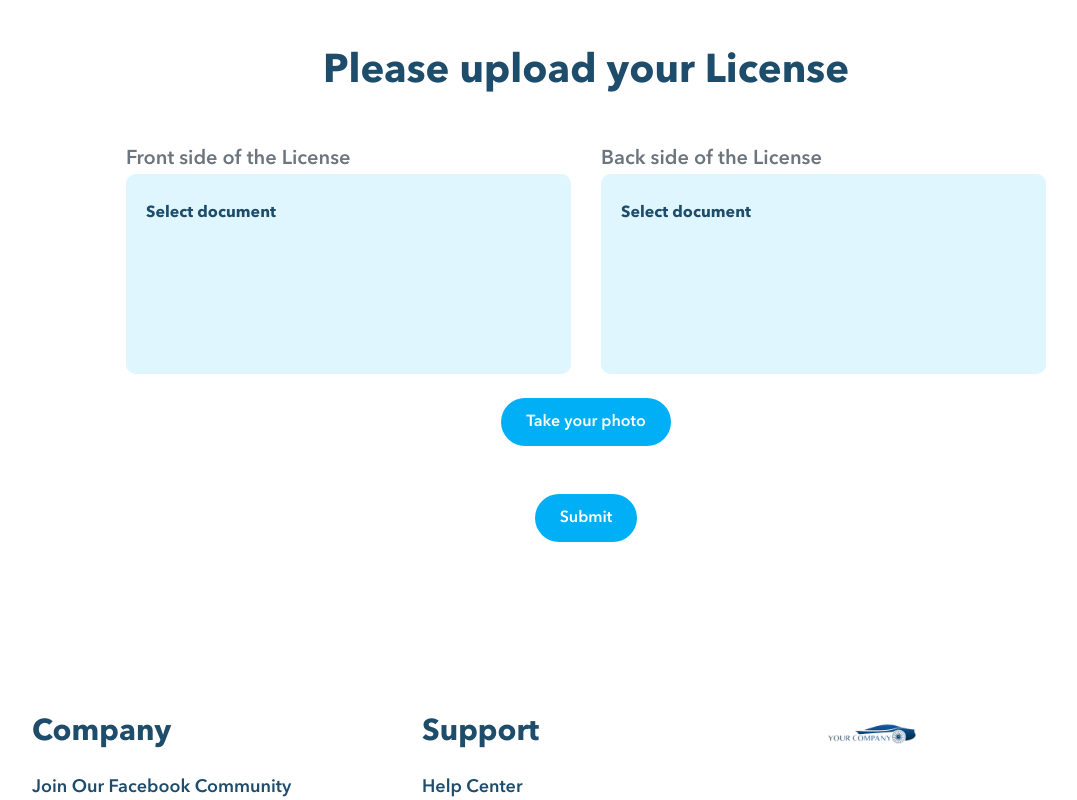
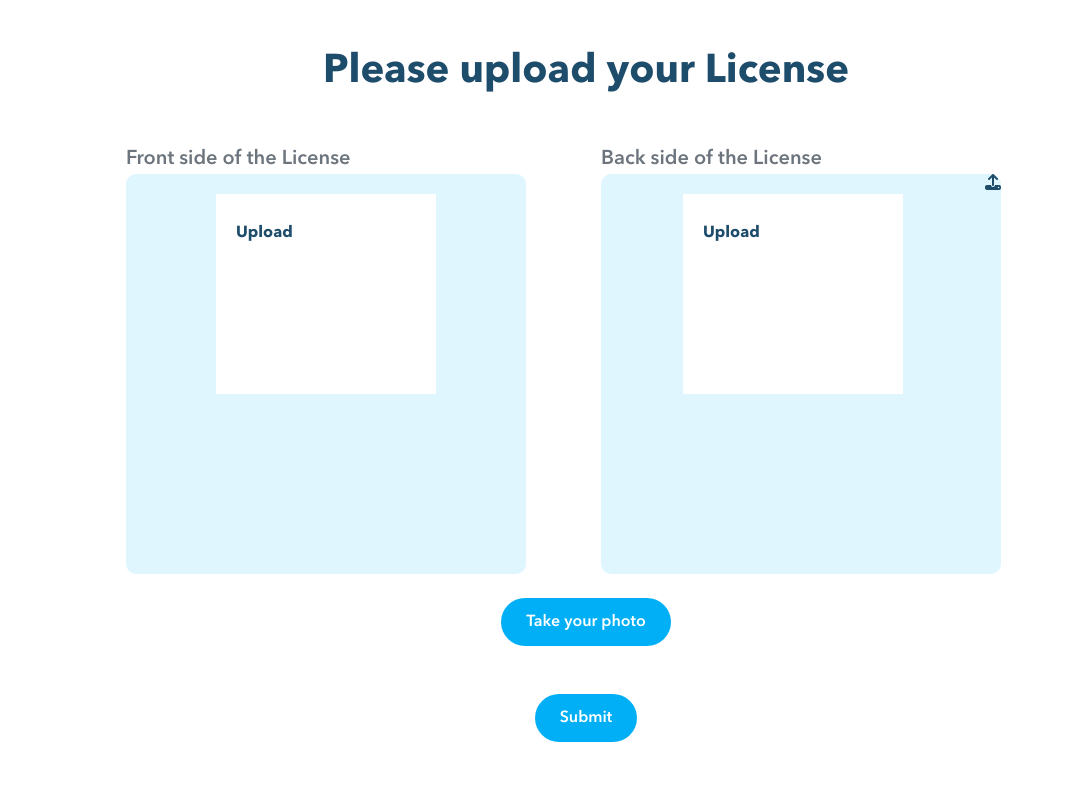
Before and after one commit to rajatgouri/blabla, a React (Create React App) app in the folder frontend/: page /license in a window 1280 px wide. Shown: the top 800 px of the page, without its empty margins (54-1131 px from the left). Built offline with nearby package versions, Linux system fonts and the light colour scheme.

Commit message:
Refractored

```diff
--- a/frontend/src/components/Auth/Signup/License/License.css
+++ b/frontend/src/components/Auth/Signup/License/License.css
@@ -5,11 +5,12 @@
   font-size: 1rem;
   font-weight: 400;
   line-height: 1.5;
+  margin-top: 50px;
   color: var(--primaryColor);
   background-color: var(--tertiaryColor);
   background-clip: padding-box;
   border: none;
-  border-radius: 10px;
+  margin: 20px auto;
 }
 
 input#form-upload-button {
@@ -27,6 +28,12 @@ input[type="file"] {
   outline: none !important;
 }
 
+.file-container {
+  background-color: var(--tertiaryColor);
+  height: 400px;
+  width: 400px;
+}
+
 .custom-file-input {
   display: block;
   width: 100%;
@@ -35,10 +42,9 @@ input[type="file"] {
   font-weight: 400;
   line-height: 1.5;
   color: var(--primaryColor);
-  background-color: var(--tertiaryColor) !important;
+  background-color: white !important;
   background-clip: padding-box;
   border: none;
-  border-radius: 10px;
   opacity: 1;
   display: flex;
   justify-content: center;
@@ -49,8 +55,14 @@ input[type="file"] {
 .custom-file-input::-webkit-file-upload-button {
   visibility: hidden;
 }
+
+.image-container{
+  height: 200px;
+  width: 220px;
+  margin: 20px auto;
+}
 .custom-file-input::before {
-  content: "Select document";
+  content: "Upload";
   height: 100%;
   color: var(--primaryColor);
   display: inline-block;
--- a/frontend/src/components/Auth/Signup/License/License.jsx
+++ b/frontend/src/components/Auth/Signup/License/License.jsx
@@ -29,13 +29,13 @@ function License() {
                       <p className="font-demi text-muted mt-4 font-20 mobile-center">
                         Front side of the License
                       </p>
-                      <div className="input-group">
-                      {fileOne ? <img src={fileOne} className="img-fluid w-100 h-100 p-4" style={{background: '#e0f6ff', borderRadius: '10px'}}/> : <input
+                      <div className="input-group file-container">
+                      {fileOne ? <div className="image-container"><img src={fileOne} className="img-fluid w-100 h-100 p-4" style={{background: '#e0f6ff', borderRadius: '10px'}}/> </div> : <input
                           type="file"
                           value=""
                           onChange={(e) => setFileOne(URL.createObjectURL(e.target.files[0]))}
                           className="form-control-upload custom-file-input"
-                          style={{ height: "200px" }}
+                          style={{ height: "200px" , width: "220px" }}
                         />}
 
                       </div>
@@ -46,14 +46,15 @@ function License() {
                       <p className="font-demi text-muted mt-4 font-20 mobile-center">
                         Back side of the License
                       </p>
-                      <div className="input-group">
-                      {fileTwo ? <img src={fileTwo} className="img-fluid w-100 h-100 p-4" style={{background: '#e0f6ff', borderRadius: '10px'}}/> : <input
+                      <div className="input-group file-container">
+                      {fileTwo ? <div className="image-container"><img src={fileTwo} className="img-fluid w-100 h-100 p-4" style={{background: '#e0f6ff', borderRadius: '10px'}}/></div> : <input
                           type="file"
                           value=""
                           onChange={(e) => setFileTwo(URL.createObjectURL(e.target.files[0]))}
                           className="form-control-upload custom-file-input"
-                          style={{ height: "200px" }}
+                          style={{ height: "200px" , width: "220px" }}
                         />}
+                        <i className="fa fa-upload"></i>
                       </div>
                     </div>
                   </div>
```
